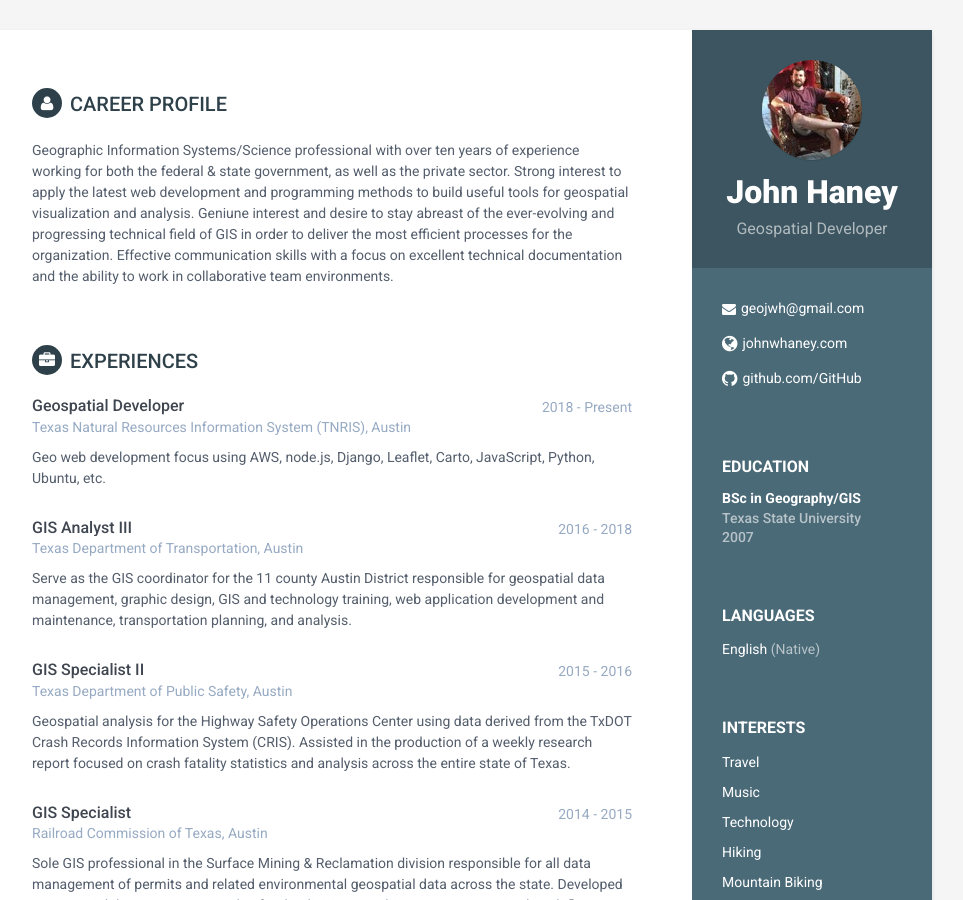
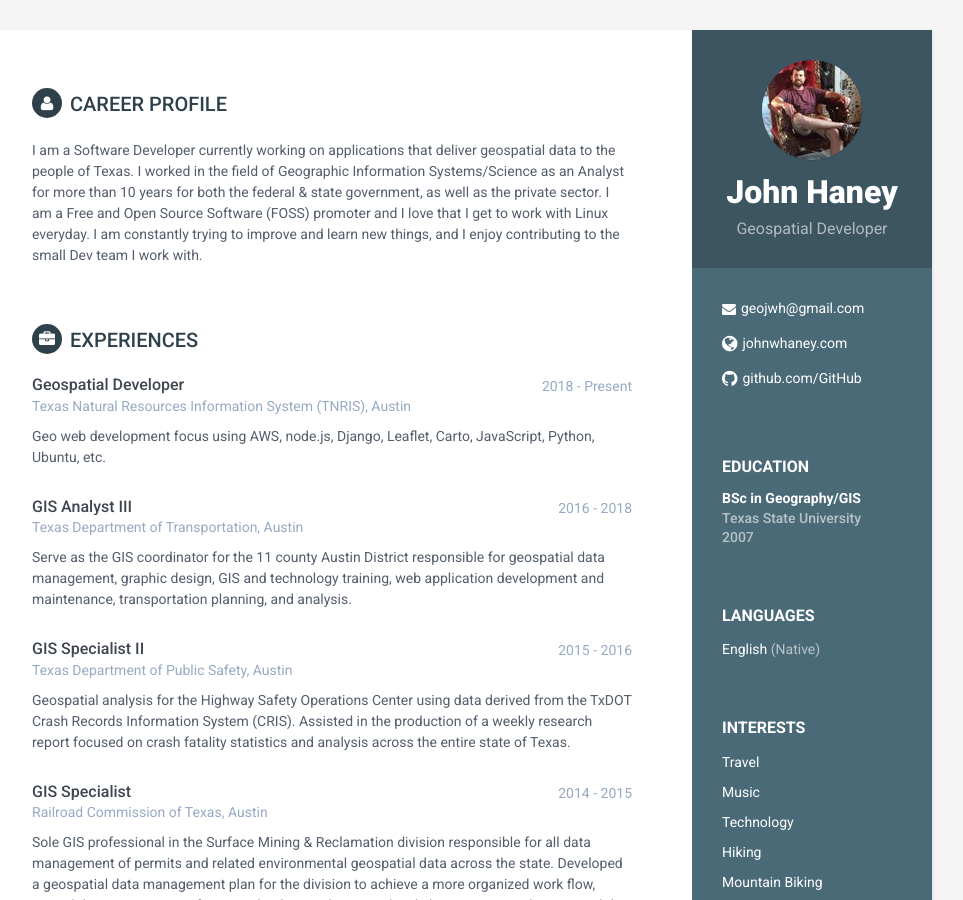
Before and after one commit to jwhaney/resume, a Jekyll site: the page built from index.html, in a window 1280 px wide and 900 px high. Shown: the whole window, without its empty margins (188-1151 px from the left). Built offline with Jekyll 4.4.1, drawn with Linux system fonts in a browser that asks for light colours.

Commit message:
Update career-profile.html

```diff
--- a/_includes/career-profile.html
+++ b/_includes/career-profile.html
@@ -1,12 +1,12 @@
 <section class="section summary-section">
 <h2 class="section-title"><i class="fa fa-user"></i>Career Profile</h2>
 <div class="summary">
-    <p>Geographic Information Systems/Science professional with over ten years of experience working for both the federal
-    &amp; state government, as well as the private sector. Strong interest to apply the latest web development and programming
-    methods to build useful tools for geospatial visualization and analysis. Geniune interest and desire to
-    stay abreast of the ever-evolving and progressing technical field of GIS in order to deliver the most efficient processes
-    for the organization. Effective communication skills with a focus on excellent technical documentation and
-    the ability to work in collaborative team environments.
+    <p>
+        I am a Software Developer currently working on applications that deliver geospatial data to the people of Texas. I
+        worked in the field of Geographic Information Systems/Science as an Analyst for more than 10 years for both the
+        federal &amp; state government, as well as the private sector. I am a Free and Open Source Software (FOSS) promoter
+        and I love that I get to work with Linux everyday. I am constantly trying to improve and learn new things, and I enjoy
+        contributing to the small Dev team I work with.
     </p>
 </div><!--//summary-->
 </section><!--//section-->
```
